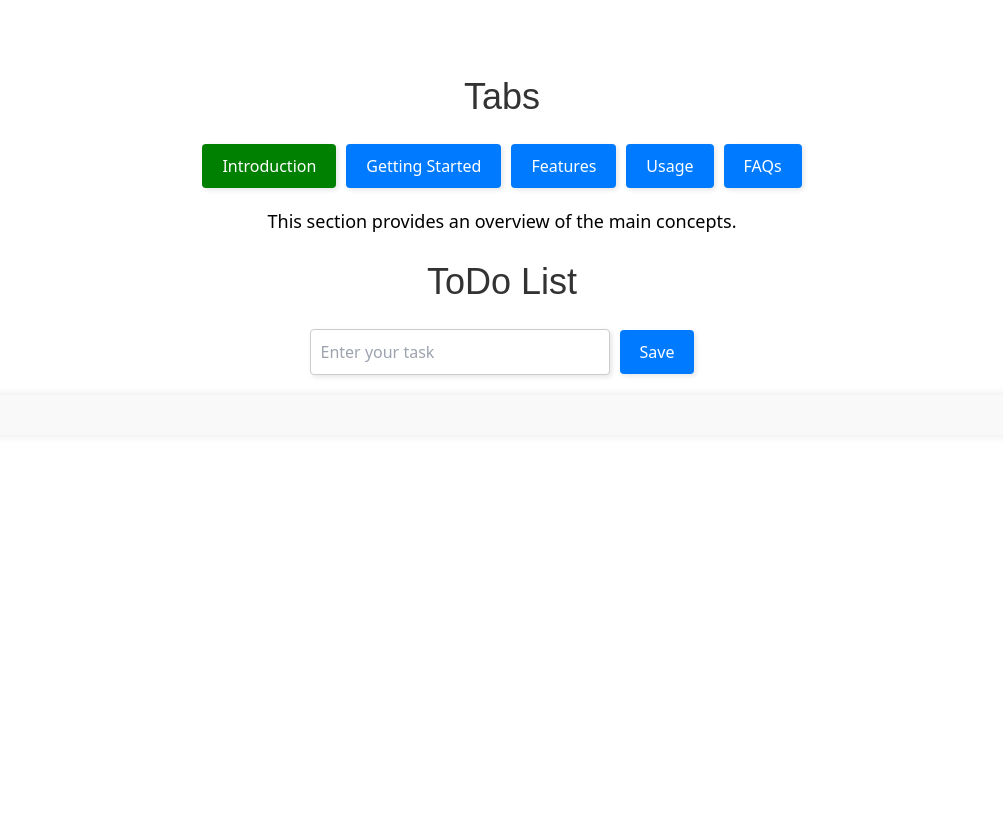
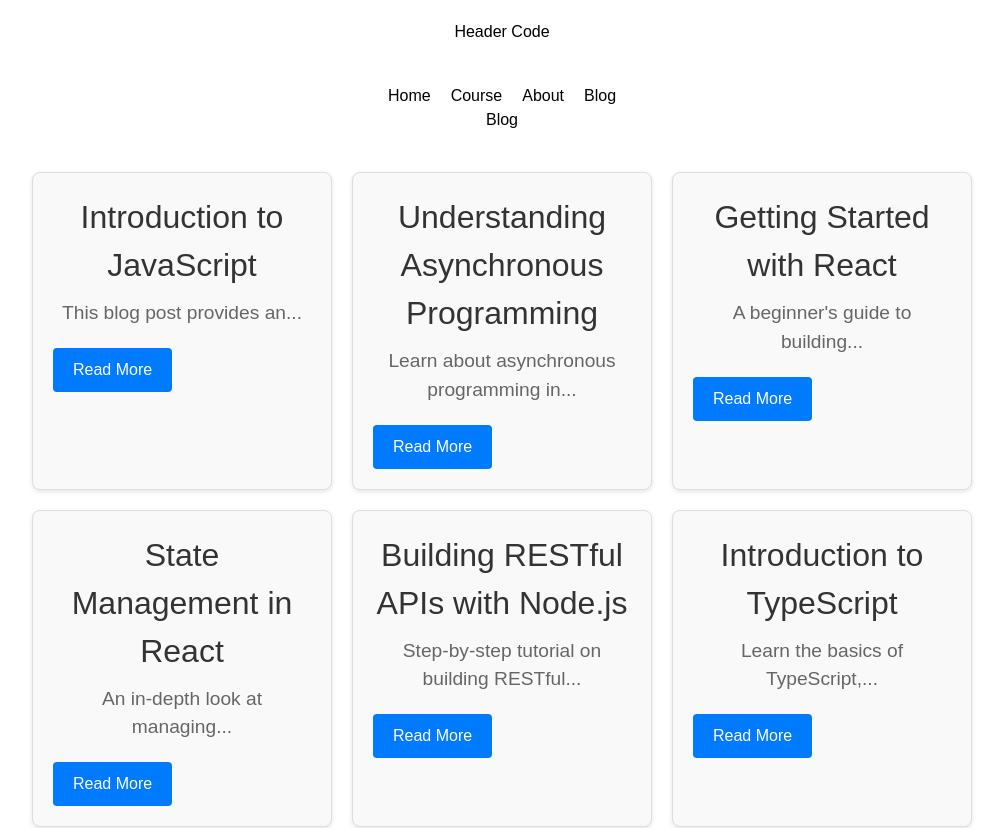
Before and after one commit to rahulpal80524/webapplication1, a React (Create React App) app: page /blog in a window 1280 px wide. Shown: the top 828 px of the page, without its empty margins (138-1141 px from the left). Before the commit the page ends 800 px from the top, so only its background shows below. Built offline with nearby package versions, Linux system fonts and the light colour scheme.

Commit message:
static and dynamic routing use

```diff
--- a/package.json
+++ b/package.json
@@ -1,5 +1,4 @@
 {
-  "homepage": "https://rahulpal80524.github.io/webapplication1",
   "name": "webapplication1",
   "version": "0.1.0",
   "private": true,
@@ -9,6 +8,7 @@
     "@testing-library/user-event": "^13.5.0",
     "react": "^18.3.1",
     "react-dom": "^18.3.1",
+    "react-router-dom": "^6.23.1",
     "react-scripts": "5.0.1",
     "web-vitals": "^2.1.4"
   },
--- /dev/null
+++ b/src/Data/blogs.jsx
@@ -0,0 +1,52 @@
+export let blogs = [
+    {
+      "id": 1,
+      "title": "Introduction to JavaScript",
+      "description": "This blog post provides an overview of JavaScript and its basic concepts."
+    },
+    {
+      "id": 2,
+      "title": "Understanding Asynchronous Programming",
+      "description": "Learn about asynchronous programming in JavaScript and how to use promises and async/await."
+    },
+    {
+      "id": 3,
+      "title": "Getting Started with React",
+      "description": "A beginner's guide to building user interfaces with React.js."
+    },
+    {
+      "id": 4,
+      "title": "State Management in React",
+      "description": "An in-depth look at managing state in React applications using Redux and Context API."
+    },
+    {
+      "id": 5,
+      "title": "Building RESTful APIs with Node.js",
+      "description": "Step-by-step tutorial on building RESTful APIs using Node.js and Express."
+    },
+    {
+      "id": 6,
+      "title": "Introduction to TypeScript",
+      "description": "Learn the basics of TypeScript, a typed superset of JavaScript that compiles to plain JavaScript."
+    },
+    {
+      "id": 7,
+      "title": "Advanced CSS Techniques",
+      "description": "Explore advanced CSS techniques for creating responsive and visually appealing web designs."
+    },
+    {
+      "id": 8,
+      "title": "Web Performance Optimization",
+      "description": "Tips and techniques for optimizing the performance of your web applications."
+    },
+    {
+      "id": 9,
+      "title": "Understanding GraphQL",
+      "description": "An introduction to GraphQL and how it differs from REST APIs."
+    },
+    {
+      "id": 10,
+      "title": "Getting Started with Docker",
+      "description": "Learn how to use Docker to containerize your applications for better development and deployment."
+    }
+  ]
--- a/src/Header.css
+++ /dev/null
@@ -1,6 +0,0 @@
-.header{
-    width: 100%;
-    padding: 20px;
-    background-color: aqua;
-    color: red;
-}
--- a/src/Header.jsx
+++ /dev/null
@@ -1,7 +0,0 @@
-import React from 'react'
-import './Header.css'
-export default function Header() {
-  return (
-    <div className='header'>Header Code</div>
-  )
-}
--- /dev/null
+++ b/src/Pages/About.jsx
@@ -0,0 +1,14 @@
+import React from 'react'
+import Header from '../common/Header'
+
+export default function About() {
+  return (
+    <>
+    <Header/>
+    <h1>About Page</h1>
+    <p>
+        About Lorem ipsum dolor sit amet consectetur adipisicing elit. Sequi optio sapiente rem praesentium blanditiis a odio suscipit molestiae libero sed eum assumenda, corporis reprehenderit veritatis, laboriosam vero aspernatur velit expedita.
+    </p>
+    </>
+  )
+}
--- /dev/null
+++ b/src/Pages/Blog.jsx
@@ -0,0 +1,25 @@
+import React from 'react'
+import Header from '../common/Header'
+import { blogs } from '../Data/blogs'
+import { Link } from 'react-router-dom';
+export default function Blog() {
+    let allBlogs = blogs.map((data, i) => {
+        return (
+            <div className='blogItem' key={i}>
+                <p className='blogTitle'>{data.title}</p>
+                <p className='blogDescription'>{data.description.split(' ').slice(0, 5).join(' ') + '...'}</p>
+                <button className='readMoreButton'><Link to={`/blog/${data.id}`}>Read More</Link></button>
+            </div>
+        );
+    });
+
+    return (
+        <div className='blogPage'>
+            <Header />
+            <h1>Blog</h1>
+            <div className='container'>
+                {allBlogs}
+            </div>
+        </div>
+    );
+}
--- /dev/null
+++ b/src/Pages/BlogDetails.jsx
@@ -0,0 +1,20 @@
+import React from 'react'
+import { useLocation } from 'react-router-dom'
+import Header from '../common/Header';
+import { blogs } from '../Data/blogs';
+
+export default function BlogDetails() {
+    let uselocation = useLocation();
+    let currentId = uselocation.pathname.split('/')[2]
+    let currentData = blogs.filter((v)=>v.id==currentId)[0]
+    console.log(currentData)
+    return (
+        <div className='blogDetailsPage'>
+        <Header />
+        <div className='blogDetailsContainer'>
+            <h1 className='blogTitle'>{currentData.title}</h1>
+            <p className='blogDescription'>{currentData.description}</p>
+        </div>
+    </div>
+  )
+}
--- /dev/null
+++ b/src/Pages/Course.jsx
@@ -0,0 +1,14 @@
+import React from 'react'
+import Header from '../common/Header'
+
+export default function Course() {
+  return (
+    <>
+    <Header/>
+    <h1>Course Page</h1>
+    <p>
+        Course Lorem ipsum dolor sit amet consectetur adipisicing elit. Sequi optio sapiente rem praesentium blanditiis a odio suscipit molestiae libero sed eum assumenda, corporis reprehenderit veritatis, laboriosam vero aspernatur velit expedita.
+    </p>
+    </>
+  )
+}
--- /dev/null
+++ b/src/Pages/Home.jsx
@@ -0,0 +1,14 @@
+import React from 'react'
+import Header from '../common/Header'
+
+export default function Home() {
+  return (
+    <div>
+      <Header/>
+      <h1>Home</h1>
+      <p>
+        Home Lorem ipsum dolor sit amet consectetur adipisicing elit. Sequi optio sapiente rem praesentium blanditiis a odio suscipit molestiae libero sed eum assumenda, corporis reprehenderit veritatis, laboriosam vero aspernatur velit expedita.
+      </p>
+    </div>
+  )
+}
--- /dev/null
+++ b/src/common/Header.css
@@ -0,0 +1,118 @@
+nav ul{
+    list-style: none;
+    display: flex;
+    gap: 20px;
+    margin: 0px;
+    padding: 0px;
+    justify-content: center;
+
+}
+
+h1{
+    text-align: center;
+}
+
+nav{
+    width: 100%;
+}
+
+p{
+    text-align: center;
+}
+
+/* Blog page container */
+.blogPage {
+    padding: 20px;
+    font-family: Arial, sans-serif;
+}
+
+/* Blog header */
+.blogPage h1 {
+    text-align: center;
+    margin-bottom: 40px;
+}
+
+/* Blog container */
+.container {
+    display: flex;
+    flex-wrap: wrap;
+    gap: 20px;
+    justify-content: center;
+}
+
+/* Individual blog item */
+.blogItem {
+    background-color: #f9f9f9;
+    border: 1px solid #ddd;
+    border-radius: 8px;
+    padding: 20px;
+    max-width: 300px;
+    box-shadow: 0 2px 5px rgba(0, 0, 0, 0.1);
+    transition: transform 0.2s, box-shadow 0.2s;
+}
+
+.blogItem:hover {
+    transform: translateY(-5px);
+    box-shadow: 0 4px 10px rgba(0, 0, 0, 0.2);
+}
+
+/* Blog title */
+.blogTitle {
+    font-size: 1.5em;
+    margin-bottom: 10px;
+    color: #333;
+}
+
+/* Blog description */
+.blogDescription {
+    font-size: 1em;
+    color: #666;
+    margin-bottom: 20px;
+}
+
+/* Read more button */
+.readMoreButton {
+    background-color: #007BFF;
+    color: white;
+    border: none;
+    padding: 10px 20px;
+    border-radius: 4px;
+    cursor: pointer;
+    transition: background-color 0.3s ease;
+}
+
+.readMoreButton:hover {
+    background-color: #0056b3;
+}
+
+
+.blogDetailsPage {
+    padding: 20px;
+    font-family: Arial, sans-serif;
+}
+
+.blogDetailsContainer {
+    max-width: 800px;
+    margin: auto;
+    padding: 20px;
+    background-color: #f9f9f9;
+    border: 1px solid #ddd;
+    border-radius: 8px;
+    box-shadow: 0 2px 5px rgba(0, 0, 0, 0.1);
+}
+
+.blogDetailsPage h1 {
+    text-align: center;
+    margin-bottom: 20px;
+}
+
+.blogTitle {
+    font-size: 2em;
+    color: #333;
+    margin-bottom: 10px;
+}
+
+.blogDescription {
+    font-size: 1.2em;
+    color: #666;
+}
--- /dev/null
+++ b/src/common/Header.jsx
@@ -0,0 +1,19 @@
+import React from 'react'
+import './Header.css'
+import { Link } from 'react-router-dom'
+export default function Header() {
+  return (
+    <div className='header'>
+      <h1>Header Code</h1>
+      <nav>
+        <ul>
+          <li><Link to={'/'}>Home</Link></li>
+          <li><Link to={'/course'}>Course</Link></li>
+          <li><Link to={'/about-us'}>About</Link></li>
+          <li><Link to={'/blog'}>Blog</Link></li>
+
+        </ul>
+      </nav>
+    </div>
+  )
+}
--- a/src/index.js
+++ b/src/index.js
@@ -1,13 +1,46 @@
 import React from 'react';
 import ReactDOM from 'react-dom/client';
 import './index.css';
-import App from './App';
+// import App from './App';
+
 import reportWebVitals from './reportWebVitals';
+import Home from './Pages/Home';
+import { RouterProvider, createBrowserRouter } from 'react-router-dom';
+import About from './Pages/About';
+import Course from './Pages/Course';
+import Blog from './Pages/Blog';
+import BlogDetails from './Pages/BlogDetails';
 
 const root = ReactDOM.createRoot(document.getElementById('root'));
+let allRoutes = createBrowserRouter(
+  [
+    {
+      path: '/',
+      element:<Home/>
+    },
+    {
+      path: 'about-us',
+      element: <About/>
+    },
+    {
+      path: 'course',
+      element: <Course/>
+    },
+    {
+      path: 'blog',
+      element: <Blog/>
+    },
+    {
+      path: 'blog/:id',
+      element: <BlogDetails/>
+    }
+  ]
+)
 root.render(
   <React.StrictMode>
-    <App />
+    {/* <App /> */}
+    <RouterProvider router={allRoutes}/>
+
   </React.StrictMode>
 );
 
```
Also changed, not shown: 2 other files (tests, documents, lock files or other folders).
